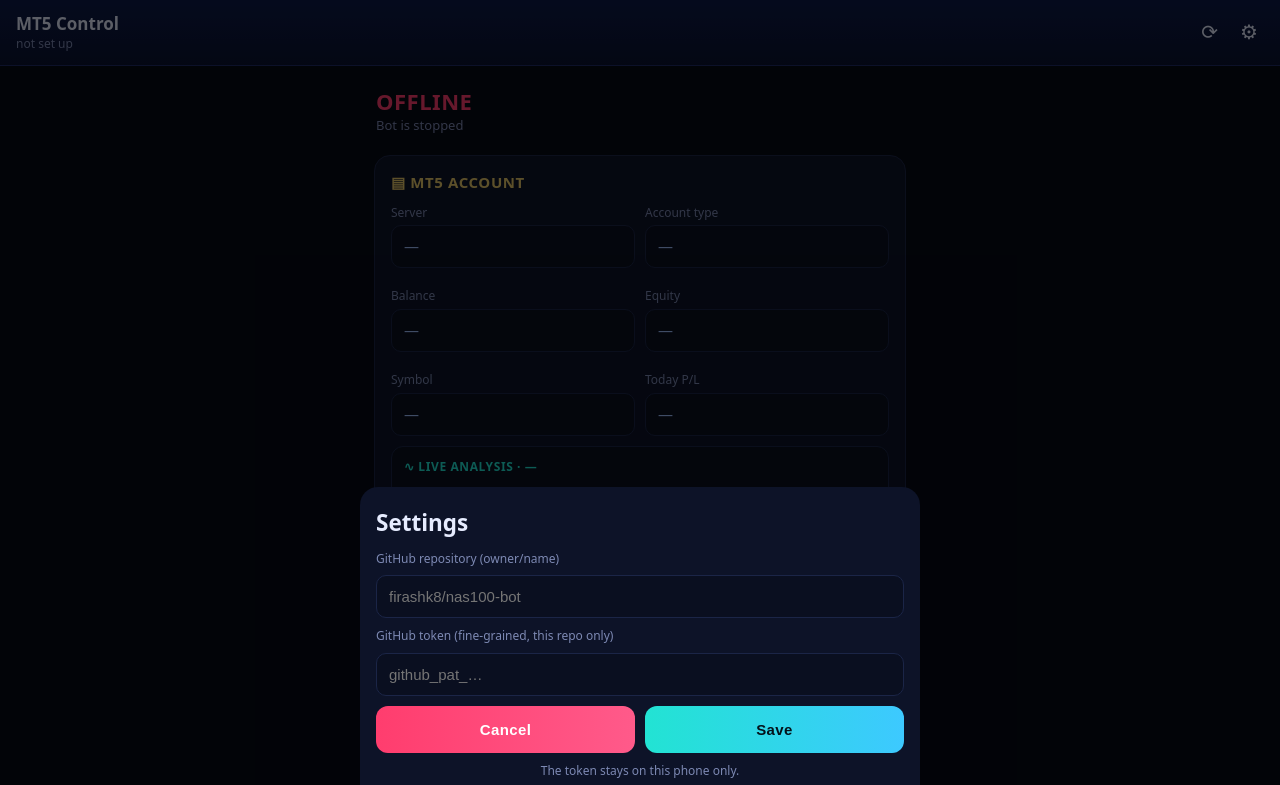
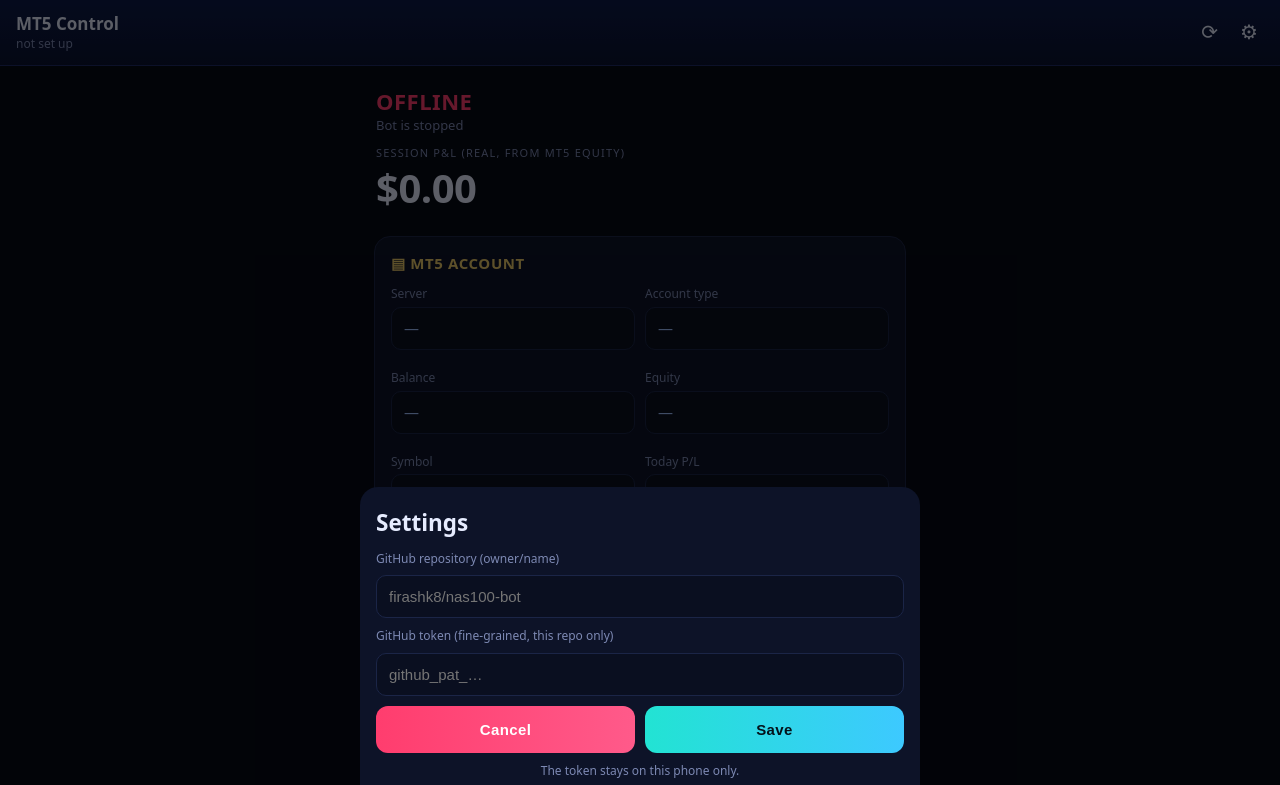
Before and after one commit to firashk8/Nas100-bot, a plain HTML site: page docs/index.html in a window 1280 px wide. Shown: the top 785 px of the page. Drawn offline with Linux system fonts and the light colour scheme.

Commit message:
App: big Session P&L counter from real MT5 equity
Co-Authored-By: Claude Opus 5.5 <noreply@anthropic.com>
Claude-Session: https://claude.ai/code/session_01QRhcUePDmkLHQagnnwbkCV

```diff
--- a/docs/index.html
+++ b/docs/index.html
@@ -25,6 +25,12 @@
   .status{padding:6px 2px}
   .status .big{font-size:22px;font-weight:800;letter-spacing:.5px}
   .status .sub{color:var(--muted);font-size:13px}
+  .session{margin-top:10px}
+  .session small{display:block;color:var(--muted);font-size:11px;letter-spacing:1.2px}
+  .session .pl{font-size:40px;font-weight:800;letter-spacing:-.5px;font-variant-numeric:tabular-nums}
+  .session .pl.pos{color:var(--green);text-shadow:0 0 22px rgba(46,229,157,.35)}
+  .session .pl.neg{color:var(--red)}
+  .session .sp{color:var(--muted);font-size:12px}
   .on{color:var(--cyan);text-shadow:0 0 14px rgba(34,227,211,.45)}
   .off{color:var(--red)}
   .card{background:var(--card);border:1px solid var(--line);border-radius:16px;padding:16px}
@@ -90,6 +96,9 @@
   <div class="status">
     <div class="big off" id="connBig">OFFLINE</div>
     <div class="sub" id="connSub">Waiting for the bot…</div>
+    <div class="session"><small>SESSION P&amp;L (REAL, FROM MT5 EQUITY)</small>
+      <div class="pl" id="sessPL">$0.00</div>
+      <div class="sp" id="sessSub"></div></div>
   </div>
 
   <section class="card">
@@ -276,6 +285,11 @@ function render(){
   $("modeNote").textContent = mode ? (S?.style && S.style !== mode && live ? "running: " + S.style : "")
                                    : "set by GitHub variable";
   const a = S?.account || {};
+  const spl = a.day_pl;
+  $("sessPL").textContent = spl == null ? "$0.00" : (spl >= 0 ? "+$" : "−$") + fmt(Math.abs(spl));
+  $("sessPL").className = "pl " + (spl == null ? "" : spl >= 0 ? "pos" : "neg");
+  const fl2 = (S?.positions || []).reduce((s,p)=>s+(p.profit||0),0);
+  $("sessSub").textContent = S?.positions?.length ? `${S.positions.length} open positions · floating ${fl2>=0?"+":""}${fmt(fl2)}` : "";
   $("aServer").textContent = a.server || "—";
   $("aType").textContent = a.type || "—";
   $("aBal").textContent = a.balance != null ? fmt(a.balance) + " " + (a.currency||"") : "—";
```
